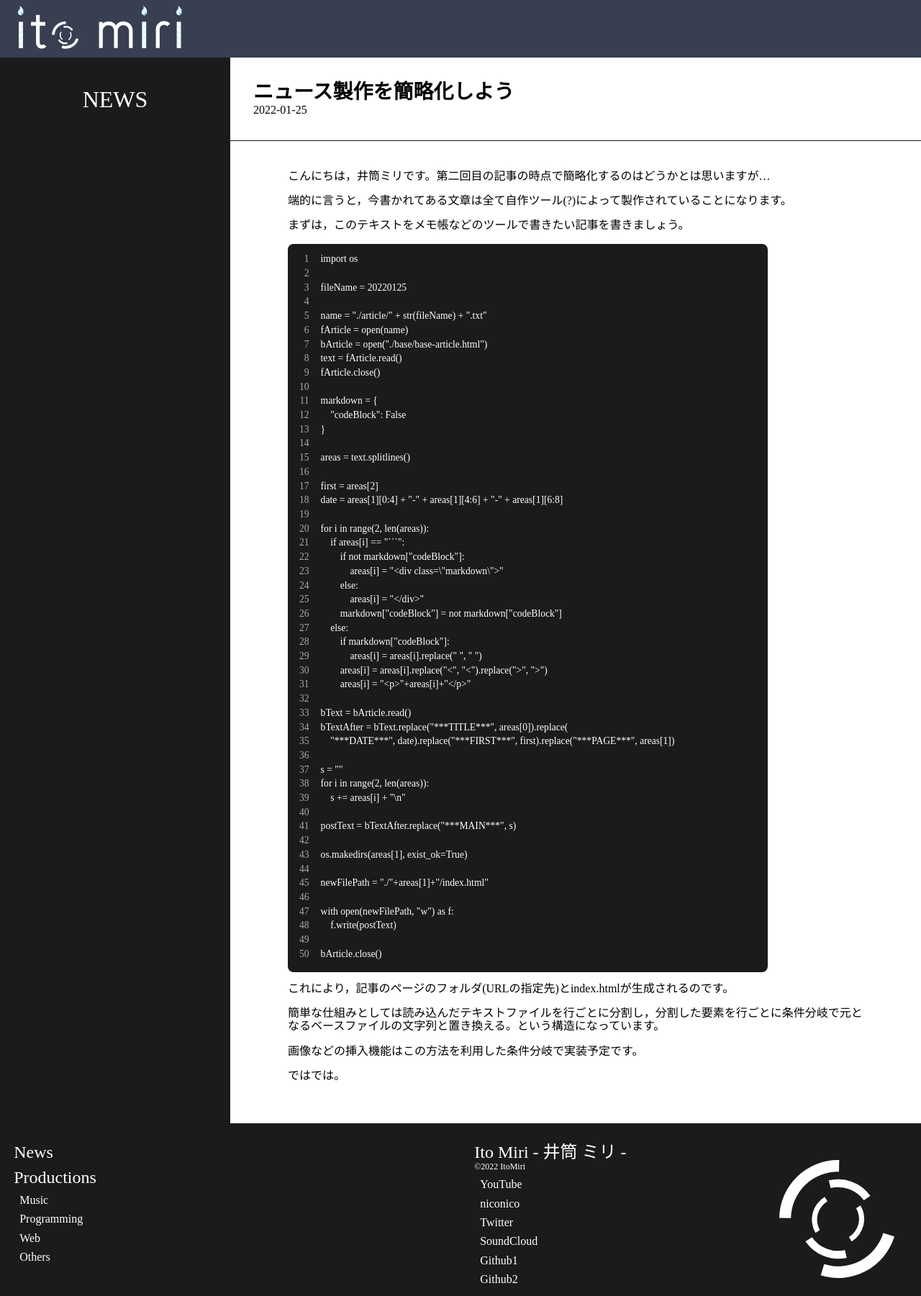
After one commit to isirmt/MiriHomePage, a PHP site: page /article/202201251/index.html in a window 1280 px wide. The commit adds this page. Shown: the whole page at 72% size. Run offline with PHP 8.4, Linux system fonts and the light colour scheme; some web fonts are replaced.

Commit message:
new-article

````diff
--- /dev/null
+++ b/public/article/202201251/index.html
@@ -0,0 +1,171 @@
+<!DOCTYPE html>
+<html>
+
+<head>
+    <script async src="https://www.googletagmanager.com/gtag/js?id=UA-217435942-1"></script>
+    <script>
+        window.dataLayer = window.dataLayer || [];
+        function gtag() { dataLayer.push(arguments); }
+        gtag('js', new Date());
+
+        gtag('config', 'UA-217435942-1');
+    </script>
+    <meta charset="utf-8">
+    <title>井筒ミリ -Ito Miri-</title>
+    <link rel="icon" type="image/svg" href="../../img/triangle.svg">
+    <meta name="theme-color" content="#1B1B1E" />
+    <meta http-equiv="Content-Style-Type" content="text/css">
+    <meta http-equiv="Content-Script-Type" content="text/javascript">
+    <meta name="viewport"
+        content="width=device-width, initial-scale=1, user-scalable=no, minimum-scale=1, maximum-scale=1">
+    <meta name="format-detection" content="email=no,telephone=no,address=no">
+    <meta name="author" content="Ito Miri">
+    <meta http-equiv="X-UA-Compatible" content="IE=edge">
+    <meta name="msapplication-TileImage" content="https://miri-home-page.vercel.app/img/triangle.svg">
+    <meta name="msapplication-TileColor" content="#1B1B1E" />
+    <meta content="井筒ミリ -Ito Miri- の公式サイト" name="description" />
+    <link rel="stylesheet" href="../../css/article-contents.css">
+    <link rel="stylesheet" href="../../css/normalize.css">
+    <link rel="stylesheet" href="../../css/font-face.css">
+    <link rel="stylesheet" href="../../css/base.css">
+    <link rel="stylesheet" href="../../css/loading.css">
+    <link rel="stylesheet" href="../../css/anim-random-text.css">
+    <link rel="stylesheet" href="../../css/footer-contents.css">
+    <meta property="og:type" content="website" />
+    <meta property="og:site_name" content="井筒ミリ -Ito Miri-" />
+    <meta property="og:locale" content="ja_JP" />
+    <meta name="twitter:card" content="summary_large_image" />
+
+    <meta property="og:title" content="ニュース製作を簡略化しよう" />
+    <meta property="og:description" content="こんにちは，井筒ミリです。第二回目の記事の時点で簡略化するのはどうかとは思いますが…" />
+    <meta property="og:image" content="https://miri-home-page.vercel.app/article/img/news.png" />
+    <meta property="og:url" content="https://miri-home-page.vercel.app/article/202201251" />
+
+</head>
+
+<body>
+    <header>
+        <div class="article-header">
+            <a href="../../"><img src="../../img/itomiriName.svg"  onMouseDown="return false;" onSelectStart="return false" oncontextmenu="return false;"></a>
+        </div>
+    </header>
+    <main>
+        <div id="loader">
+            <p>- ITO MIRI -</p>
+        </div>
+        <div class="article-grid">
+            <div class="article-sidebar">
+                <p>NEWS</p>
+            </div>
+            <div class="article-top">
+                <div id="title">
+                    ニュース製作を簡略化しよう
+                </div>
+                <div id="date">
+                    2022-01-25
+                </div>
+            </div>
+            <div class="article">
+                <p>こんにちは，井筒ミリです。第二回目の記事の時点で簡略化するのはどうかとは思いますが…</p>
+<p>端的に言うと，今書かれてある文章は全て自作ツール(?)によって製作されていることになります。</p>
+<p>まずは，このテキストをメモ帳などのツールで書きたい記事を書きましょう。</p>
+<div class="markdown">
+<p>import&nbsp;os</p>
+<p></p>
+<p>fileName&nbsp;=&nbsp;20220125</p>
+<p></p>
+<p>name&nbsp;=&nbsp;"./article/"&nbsp;+&nbsp;str(fileName)&nbsp;+&nbsp;".txt"</p>
+<p>fArticle&nbsp;=&nbsp;open(name)</p>
+<p>bArticle&nbsp;=&nbsp;open("./base/base-article.html")</p>
+<p>text&nbsp;=&nbsp;fArticle.read()</p>
+<p>fArticle.close()</p>
+<p></p>
+<p>markdown&nbsp;=&nbsp;{</p>
+<p>&nbsp;&nbsp;&nbsp;&nbsp;"codeBlock":&nbsp;False</p>
+<p>}</p>
+<p></p>
+<p>areas&nbsp;=&nbsp;text.splitlines()</p>
+<p></p>
+<p>first&nbsp;=&nbsp;areas[2]</p>
+<p>date&nbsp;=&nbsp;areas[1][0:4]&nbsp;+&nbsp;"-"&nbsp;+&nbsp;areas[1][4:6]&nbsp;+&nbsp;"-"&nbsp;+&nbsp;areas[1][6:8]</p>
+<p></p>
+<p>for&nbsp;i&nbsp;in&nbsp;range(2,&nbsp;len(areas)):</p>
+<p>&nbsp;&nbsp;&nbsp;&nbsp;if&nbsp;areas[i]&nbsp;==&nbsp;"```":</p>
+<p>&nbsp;&nbsp;&nbsp;&nbsp;&nbsp;&nbsp;&nbsp;&nbsp;if&nbsp;not&nbsp;markdown["codeBlock"]:</p>
+<p>&nbsp;&nbsp;&nbsp;&nbsp;&nbsp;&nbsp;&nbsp;&nbsp;&nbsp;&nbsp;&nbsp;&nbsp;areas[i]&nbsp;=&nbsp;"&lt;div&nbsp;class=\"markdown\"&gt;"</p>
+<p>&nbsp;&nbsp;&nbsp;&nbsp;&nbsp;&nbsp;&nbsp;&nbsp;else:</p>
+<p>&nbsp;&nbsp;&nbsp;&nbsp;&nbsp;&nbsp;&nbsp;&nbsp;&nbsp;&nbsp;&nbsp;&nbsp;areas[i]&nbsp;=&nbsp;"&lt;/div&gt;"</p>
+<p>&nbsp;&nbsp;&nbsp;&nbsp;&nbsp;&nbsp;&nbsp;&nbsp;markdown["codeBlock"]&nbsp;=&nbsp;not&nbsp;markdown["codeBlock"]</p>
+<p>&nbsp;&nbsp;&nbsp;&nbsp;else:</p>
+<p>&nbsp;&nbsp;&nbsp;&nbsp;&nbsp;&nbsp;&nbsp;&nbsp;if&nbsp;markdown["codeBlock"]:</p>
+<p>&nbsp;&nbsp;&nbsp;&nbsp;&nbsp;&nbsp;&nbsp;&nbsp;&nbsp;&nbsp;&nbsp;&nbsp;areas[i]&nbsp;=&nbsp;areas[i].replace("&nbsp;",&nbsp;"&nbsp;")</p>
+<p>&nbsp;&nbsp;&nbsp;&nbsp;&nbsp;&nbsp;&nbsp;&nbsp;areas[i]&nbsp;=&nbsp;areas[i].replace("&lt;",&nbsp;"&lt;").replace("&gt;",&nbsp;"&gt;")</p>
+<p>&nbsp;&nbsp;&nbsp;&nbsp;&nbsp;&nbsp;&nbsp;&nbsp;areas[i]&nbsp;=&nbsp;"&lt;p&gt;"+areas[i]+"&lt;/p&gt;"</p>
+<p></p>
+<p>bText&nbsp;=&nbsp;bArticle.read()</p>
+<p>bTextAfter&nbsp;=&nbsp;bText.replace("***TITLE***",&nbsp;areas[0]).replace(</p>
+<p>&nbsp;&nbsp;&nbsp;&nbsp;"***DATE***",&nbsp;date).replace("***FIRST***",&nbsp;first).replace("***PAGE***",&nbsp;areas[1])</p>
+<p></p>
+<p>s&nbsp;=&nbsp;""</p>
+<p>for&nbsp;i&nbsp;in&nbsp;range(2,&nbsp;len(areas)):</p>
+<p>&nbsp;&nbsp;&nbsp;&nbsp;s&nbsp;+=&nbsp;areas[i]&nbsp;+&nbsp;"\n"</p>
+<p></p>
+<p>postText&nbsp;=&nbsp;bTextAfter.replace("***MAIN***",&nbsp;s)</p>
+<p></p>
+<p>os.makedirs(areas[1],&nbsp;exist_ok=True)</p>
+<p></p>
+<p>newFilePath&nbsp;=&nbsp;"./"+areas[1]+"/index.html"</p>
+<p></p>
+<p>with&nbsp;open(newFilePath,&nbsp;"w")&nbsp;as&nbsp;f:</p>
+<p>&nbsp;&nbsp;&nbsp;&nbsp;f.write(postText)</p>
+<p></p>
+<p>bArticle.close()</p>
+</div>
+<p>これにより，記事のページのフォルダ(URLの指定先)とindex.htmlが生成されるのです。</p>
+<p></p>
+<p>簡単な仕組みとしては読み込んだテキストファイルを行ごとに分割し，分割した要素を行ごとに条件分岐で元となるベースファイルの文字列と置き換える。という構造になっています。</p>
+<p></p>
+<p>画像などの挿入機能はこの方法を利用した条件分岐で実装予定です。</p>
+<p></p>
+<p>ではでは。</p>
+
+            </div>
+        </div>
+    </main>
+    <footer>
+        <div class="f-box">
+            <span>
+                <p class="f-heading"><a href="http://twitter.com/">News</a></p>
+                <p class="f-heading"><a href="http://twitter.com/">Productions</a></p>
+                <p class="f-production"><a href="http://twitter.com/">Music</a></p>
+                <p class="f-production"><a href="http://twitter.com/">Programming</a></p>
+                <p class="f-production"><a href="http://twitter.com/">Web</a></p>
+                <p class="f-production"><a href="http://twitter.com/">Others</a></p>
+            </span>
+            <span>
+                <p class="f-heading"><a href="../../">Ito Miri - 井筒 ミリ -</a></p>
+                <p class="f-copyright">&copy;2022 ItoMiri</p>
+                <p class="f-production"><a href="https://www.youtube.com/channel/UC1uO5CcNNQI6TlAGxckup1A">YouTube</a>
+                </p>
+                <p class="f-production"><a href="https://www.nicovideo.jp/user/118078888">niconico</a></p>
+                <p class="f-production"><a href="https://twitter.com/ItoMiri">Twitter</a></p>
+                <p class="f-production"><a href="https://soundcloud.com/user-659804378">SoundCloud</a></p>
+                <p class="f-production"><a href="https://github.com/isirmt">Github1</a></p>
+                <p class="f-production"><a href="https://github.com/ItoMiri">Github2</a></p>
+                <img class="f-circle" src="../../img/circle3.svg" onMouseDown="return false;"
+                    onSelectStart="return false" oncontextmenu="return false;">
+            </span>
+        </div>
+    </footer>
+    <script>
+        window.onload = () => {
+            const loader = document.getElementById('loader');
+            loader.classList.add('loaded');
+        }
+    </script>
+    <script src="https://code.jquery.com/jquery-3.4.1.min.js"
+        integrity="sha256-CSXorXvZcTkaix6Yvo6HppcZGetbYMGWSFlBw8HfCJo=" crossorigin="anonymous"></script>
+    <script src="../../js/anim-random-text.js"></script>
+</body>
+
+</html>
--- a/public/css/article-contents.css
+++ b/public/css/article-contents.css
@@ -87,10 +87,46 @@
     font-size: min(2vw, 2vh);
 }
 
+.article .markdown {
+    margin-bottom: 1em;
+    background-color: #1B1B1E;
+    width: calc(50vw);
+    padding: 1em;
+    font-size: min(1.7vw, 1.7vh);
+    border-radius: min(1vw, 1vh);
+    -webkit-border-radius: min(1vw, 1vh);
+    -moz-border-radius: min(1vw, 1vh);
+    -ms-border-radius: min(1vw, 1vh);
+    -o-border-radius: min(1vw, 1vh);
+    counter-reset: line-number;
+    font-family: "code";
+}
+
+.article .markdown p {
+    color: #fff;
+    font-size: min(1.7vw, 1.7vh);
+    margin-bottom: 0.3em;
+    counter-increment: line-number;
+    display: list-item;
+    padding-left: 1rem;
+    margin-left: 1rem;
+    word-break: break-all;
+}
+
+.article .markdown p::marker {
+    content: counter(line-number);
+    color: #aaa;
+}
+
 .article #YouTube {
     display: block;
     width: min(35vw, 35vh);
     height: calc(min(35vw, 35vh) / 16 * 9);
+}
+
+.article img {
+    display: block;
+    width: min(35vw, 35vh);
 }
 
 @media (max-width: 767px) {
@@ -123,4 +159,24 @@
         width: 75vw;
         height: calc(75vw / 16 * 9);
     }
+
+    .article img {
+        display: block;
+        width: 75vw;
+    }
+
+    .article .markdown {
+        width: 75vw;
+        font-size: min(3.7vw, 3.7vh);
+        border-radius: min(1.5vw, 1.5vh);
+        -webkit-border-radius: min(1.5vw, 1.5vh);
+        -moz-border-radius: min(1.5vw, 1.5vh);
+        -ms-border-radius: min(1.5vw, 1.5vh);
+        -o-border-radius: min(1.5vw, 1.5vh);
 }
+
+    .article .markdown p {
+        font-size: min(3.7vw, 3.7vh);
+        word-break: break-all;
+    }
+}
--- a/public/css/font-face.css
+++ b/public/css/font-face.css
@@ -2,3 +2,8 @@
     font-family: "smart-ui";
     src: url(../fonts/03スマートフォントUI.otf);
 }
+
+@font-face {
+    font-family: "code";
+    src: url(../fonts/RobotoMono-Medium.ttf);
+}
--- a/public/js/news-getter.js
+++ b/public/js/news-getter.js
@@ -1,7 +1,7 @@
 const date = [
-    "202201181",
-    "202201181",
-    "202201181",
+    "202201251",
+    "202201251",
+    "202201251",
     "202201181",
     "202201181"
 ];
````
Also changed, not shown: public/fonts/RobotoMono-Medium.ttf (added).
